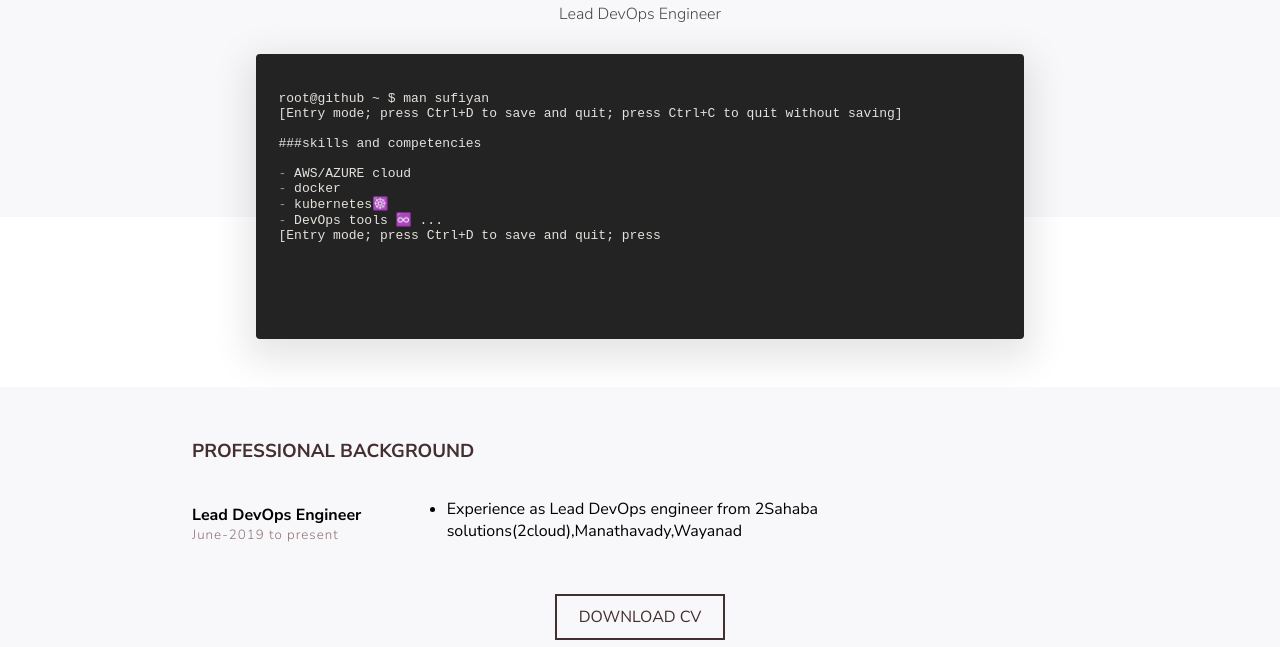
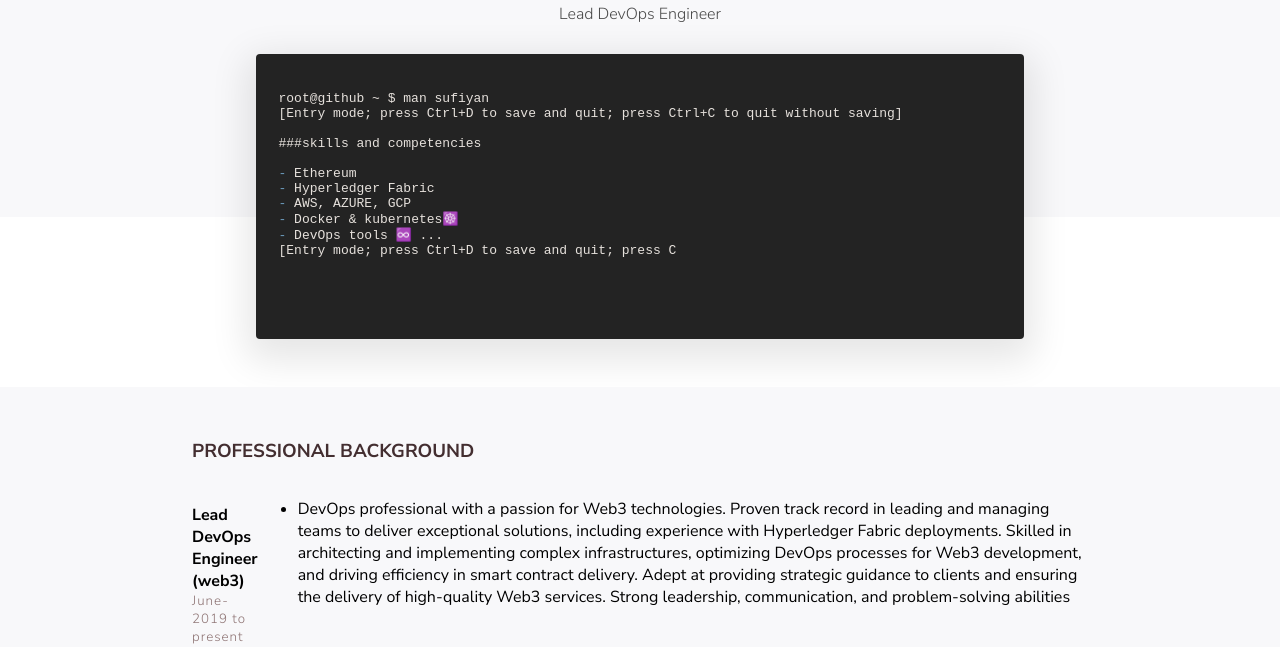
Before and after one commit to sufiyanpk7/sufiyanpk7-sufiyanpk7.github.io, a plain HTML site: page index.html in a window 1280 px wide. Shown: the part 153-800 px from the top of the page. Drawn offline with nearby package versions, Linux system fonts and the light colour scheme.

Commit message:
update profile

```diff
--- a/index.html
+++ b/index.html
@@ -30,9 +30,10 @@
 
             ###skills and competencies
 
-            - AWS/AZURE cloud
-            - docker
-            - kubernetes☸️
+            - Ethereum
+            - Hyperledger Fabric
+            - AWS, AZURE, GCP
+            - Docker & kubernetes☸️
             - DevOps tools ♾️  ... </code>
       </pre>
     </div>
@@ -42,19 +43,23 @@
         <h3 class="section__title">PROFESSIONAL BACKGROUND</h3>
         <div class="changelog__item">
           <div class="changelog__meta">
-            <h4 class="changelog__title">Lead DevOps Engineer</h4>
+            <h4 class="changelog__title">Lead DevOps Engineer (web3)</h4>
             <small class="changelog__date">June-2019 to present</small>
           </div>
           <div class="changelog__detail">
             <ul>
-              <li>Experience as Lead DevOps engineer from 2Sahaba solutions(2cloud),Manathavady,Wayanad</li>
+              <li>DevOps professional with a passion for Web3 technologies. Proven track record in leading and managing teams to deliver exceptional
+                solutions, including experience with Hyperledger Fabric deployments. Skilled in architecting and implementing complex
+                infrastructures, optimizing DevOps processes for Web3 development, and driving efficiency in smart contract delivery.
+                Adept at providing strategic guidance to clients and ensuring the delivery of high-quality Web3 services. Strong leadership,
+                communication, and problem-solving abilities</li>
             </ul>
           </div>
         </div>
 
 
         <div class="changelog__callout">
-          <a href="sufiyanpkcv.pdf" download="sufiyanpkcv" class="button--secondary">DOWNLOAD CV</a>
+          <a href="sufiyanpkcv-web3.pdf" download="sufiyanpkcv" class="button--secondary">DOWNLOAD CV</a>
         </div>
       </div>
     </div>
```
